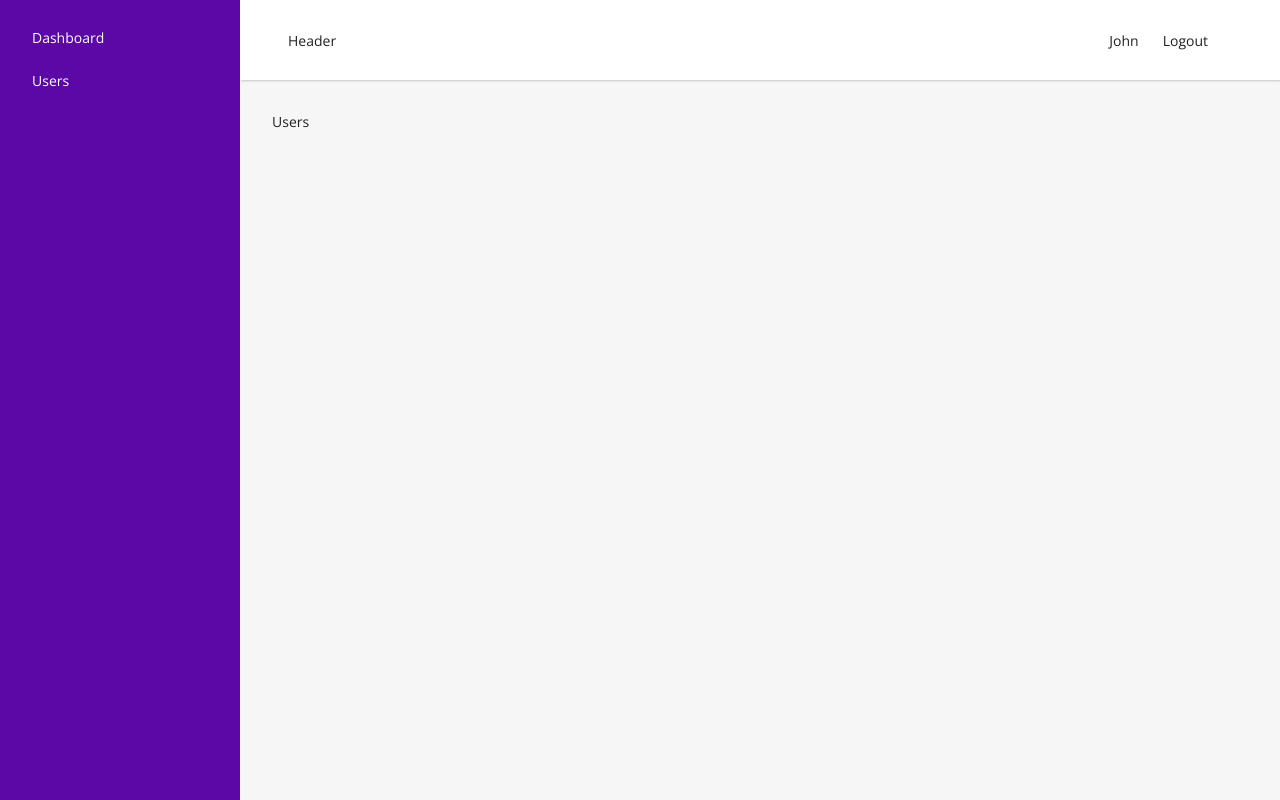
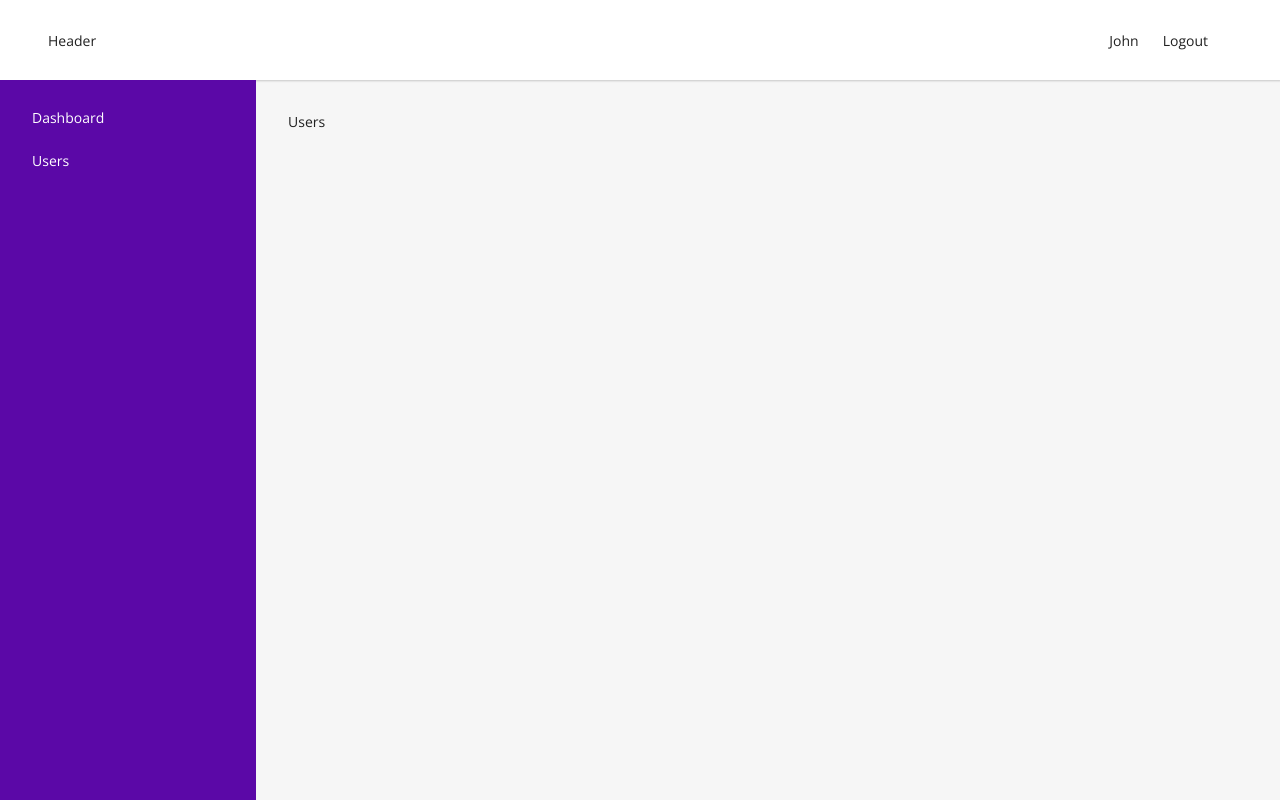
Before and after one commit to MarcinSkic/habit-tracker-react-frontend, a React (Vite) app: page /users in a window 1280 px wide. Built offline with nearby package versions, Linux system fonts and the light colour scheme; no server answers; sample sign-in values are in the browser's storage.

Commit message:
Add css-grid layout

```diff
--- a/src/components/DefaultLayout.jsx
+++ b/src/components/DefaultLayout.jsx
@@ -30,20 +30,20 @@ export default function DefaultLayout() {
 
     return (
     <div id='defaultLayout'>
+        <header>
+            <div>
+                Header
+            </div>
+            <div>
+                {user.name}
+                <a href="#" onClick={onLogout} className='btn-logout' >Logout</a>
+            </div>
+        </header>
         <aside>
             <Link to="/dashboard">Dashboard</Link>
             <Link to="/users">Users</Link>
         </aside>
         <div className='content'>
-            <header>
-                <div>
-                    Header
-                </div>
-                <div>
-                    {user.name}
-                    <a href="#" onClick={onLogout} className='btn-logout' >Logout</a>
-                </div>
-            </header>
             <main>
                 <Outlet/>
             </main>
--- /dev/null
+++ b/src/css/notfound.css
@@ -0,0 +1,7 @@
+#notfound {
+    margin-top: 49vh;
+    font-size: 1.5rem;
+
+    display: grid;
+    place-items: center;
+}
--- a/src/index.css
+++ b/src/index.css
@@ -179,13 +179,15 @@ table > tbody > tr > td {
 
 
 #defaultLayout {
-    display: flex;
+    display: grid;
+
+    grid-template-columns: 20% 80%;
+    grid-template-rows: 80px 1fr;
 }
 
 #defaultLayout aside {
-    width: 240px;
     background-color: #5b08a7;
-    padding: 1rem
+    padding: 1rem;
 }
 
 #defaultLayout aside > a {
@@ -201,12 +203,9 @@ table > tbody > tr > td {
     background-color: rgba(0, 0, 0, 0.2);
 }
 
-#defaultLayout .content {
-    flex: 1;
-}
+#defaultLayout header {
+    grid-column: 1 / -1;
 
-#defaultLayout header {
-    height: 80px;
     padding: 2rem 3rem;
     background-color: white;
     box-shadow: 1px 1px 2px rgba(0, 0, 0, 0.2);
--- a/src/views/NotFound.jsx
+++ b/src/views/NotFound.jsx
@@ -1,7 +1,9 @@
+import '../css/notfound.css'
+
 export default function NotFound(){
     return (
         <>
-            <div>
+            <div id='notfound'>
                 404 - Page Not Found
             </div>
         </>
```
